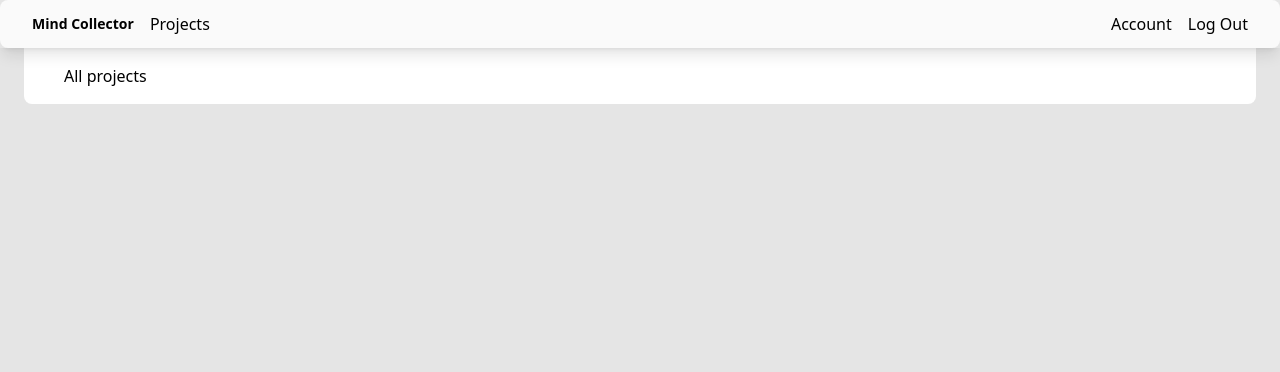
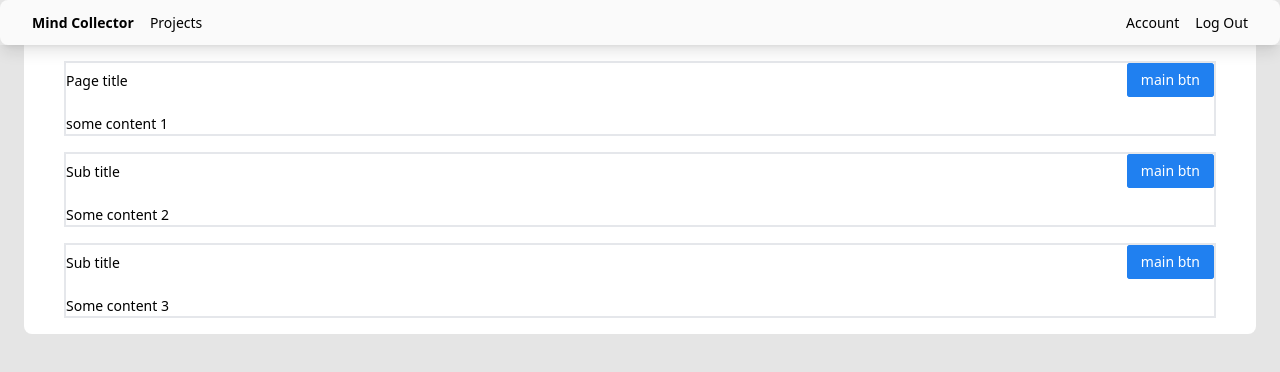
Before and after one commit to MindCollectorCompany/front, a Nuxt app: page /projects in a window 1280 px wide. Shown: the top 372 px of the page. Built offline with nearby package versions, Linux system fonts and the light colour scheme.

Commit message:
add PageBlock, place on projects page

```diff
--- /dev/null
+++ b/components/PageBlock.vue
@@ -0,0 +1,17 @@
+<template>
+  <div class="flex flex-col gap-4 border-2">
+    <div class="flex items-center justify-between">
+      <span>{{ title }}</span>
+      <span>
+        <Button @click="btnClick" type="info">{{ buttonText }}</Button>
+      </span>
+    </div>
+    <div><slot></slot></div>
+  </div>
+</template>
+
+<script lang="ts">
+export default {
+  props: ["title", "buttonText", "btnClick"],
+};
+</script>
--- a/pages/projects/index.vue
+++ b/pages/projects/index.vue
@@ -1,3 +1,13 @@
 <template>
-  <div>All projects</div>
+  <div class="flex flex-col gap-4">
+    <PageBlock title="Page title" buttonText="main btn">
+      some content 1
+    </PageBlock>
+    <PageBlock title="Sub title" buttonText="main btn"
+      >Some content 2</PageBlock
+    >
+    <PageBlock title="Sub title" buttonText="main btn"
+      >Some content 3</PageBlock
+    >
+  </div>
 </template>
```
